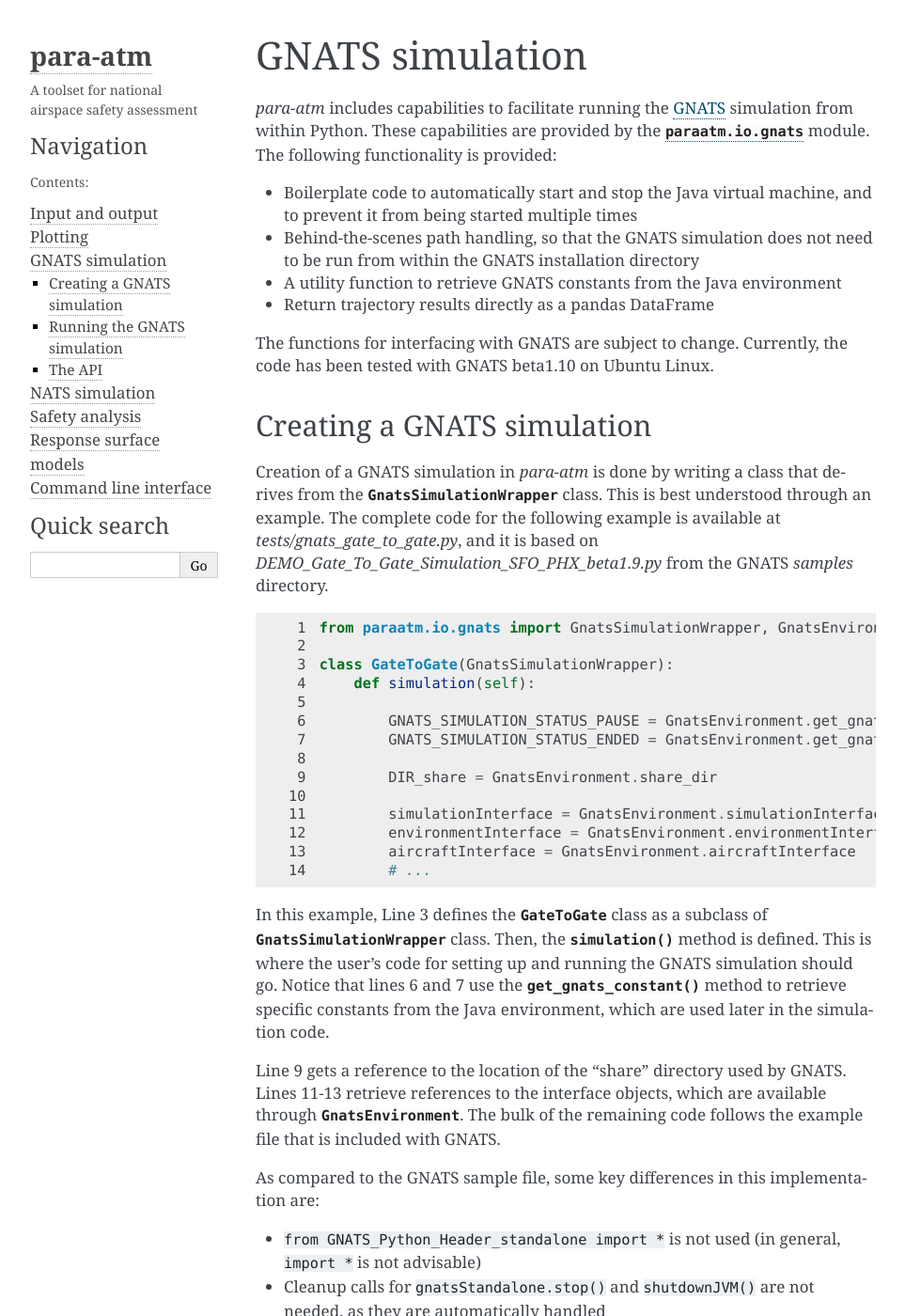
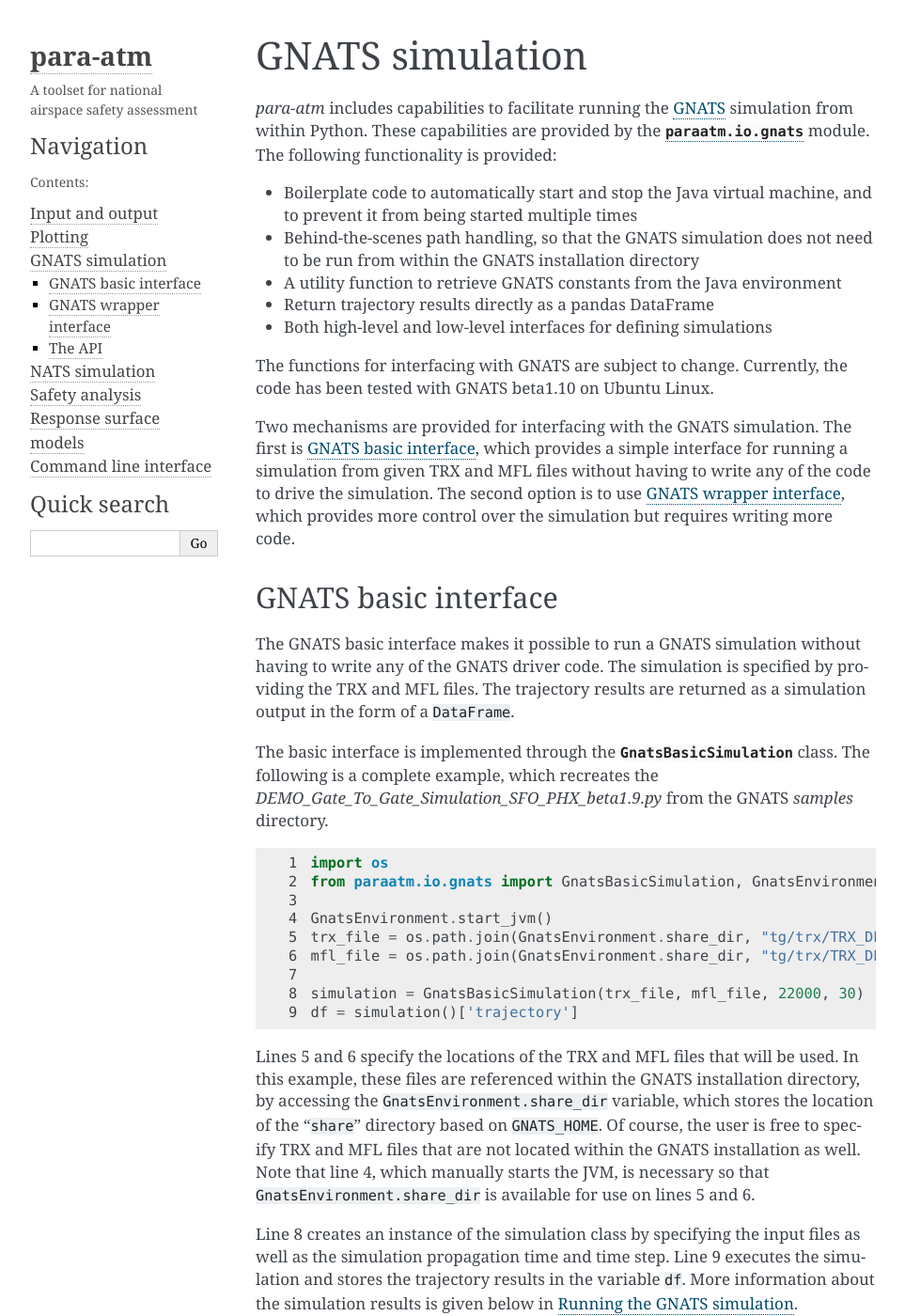
Before and after one commit to ymlasu/para-atm, a Sphinx documentation site: the page built from docs/src/gnats.rst, in a window 1280 px wide and 1400 px high. Shown: the whole window at 94% size, without its empty margins (148-1111 px from the left). Built offline with Sphinx 7.4.7, drawn with Linux system fonts in a browser that asks for light colours; some of the changed text lies outside the part shown.

Commit message:
Add documentation for GnatsBasicSimulation

```diff
--- a/docs/src/gnats.rst
+++ b/docs/src/gnats.rst
@@ -11,13 +11,52 @@ GNATS simulation
 * Behind-the-scenes path handling, so that the GNATS simulation does not need to be run from within the GNATS installation directory
 * A utility function to retrieve GNATS constants from the Java environment
 * Return trajectory results directly as a pandas DataFrame
+* Both high-level and low-level interfaces for defining simulations
 
 The functions for interfacing with GNATS are subject to change.  Currently, the code has been tested with GNATS beta1.10 on Ubuntu Linux.
 
+Two mechanisms are provided for interfacing with the GNATS simulation.  The first is :ref:`gnats-basic`, which provides a simple interface for running a simulation from given TRX and MFL files without having to write any of the code to drive the simulation.  The second option is to use :ref:`gnats-wrapper`, which provides more control over the simulation but requires writing more code.
+
+
+.. _gnats-basic:
+
+GNATS basic interface
+---------------------
+
+The GNATS basic interface makes it possible to run a GNATS simulation without having to write any of the GNATS driver code.  The simulation is specified by providing the TRX and MFL files.  The trajectory results are returned as a simulation output in the form of a :code:`DataFrame`.
+
+The basic interface is implemented through the :py:class:`~paraatm.io.gnats.GnatsBasicSimulation` class.  The following is a complete example, which recreates the `DEMO_Gate_To_Gate_Simulation_SFO_PHX_beta1.9.py` from the GNATS `samples` directory.
+
+.. code-block:: python
+   :linenos:
+
+    import os
+    from paraatm.io.gnats import GnatsBasicSimulation, GnatsEnvironment
+
+    GnatsEnvironment.start_jvm()
+    trx_file = os.path.join(GnatsEnvironment.share_dir, "tg/trx/TRX_DEMO_SFO_PHX_GateToGate_geo.trx")
+    mfl_file = os.path.join(GnatsEnvironment.share_dir, "tg/trx/TRX_DEMO_SFO_PHX_mfl.trx")
+
+    simulation = GnatsBasicSimulation(trx_file, mfl_file, 22000, 30)
+    df = simulation()['trajectory']
+
+Lines 5 and 6 specify the locations of the TRX and MFL files that will be used.  In this example, these files are referenced within the GNATS installation directory, by accessing the :code:`GnatsEnvironment.share_dir` variable, which stores the location of the ":code:`share`" directory based on :code:`GNATS_HOME`.  Of course, the user is free to specify TRX and MFL files that are not located within the GNATS installation as well.  Note that line 4, which manually starts the JVM, is necessary so that :code:`GnatsEnvironment.share_dir` is available for use on lines 5 and 6.
+
+Line 8 creates an instance of the simulation class by specifying the input files as well as the simulation propagation time and time step.  Line 9 executes the simulation and stores the trajectory results in the variable :code:`df`.  More information about the simulation results is given below in :ref:`gnats-run`.
+
+If more control over the simulation is needed, the user can use the :ref:`gnats-wrapper` (the basic simulation interface itself is implemented in terms of the wrapper interface).
+
+.. _gnats-wrapper:
+
+GNATS wrapper interface
+-----------------------
+
+The GNATS wrapper interface is provided for users that need more control over the simulation (e.g., to customize the simulation inputs or to pause the simulation as it runs).  `para-atm` provides a base class that the user can derive from, which automates some of the steps of interfacing with GNATS.
+
 Creating a GNATS simulation
----------------------------
+^^^^^^^^^^^^^^^^^^^^^^^^^^^
 
-Creation of a GNATS simulation in `para-atm` is done by writing a class that derives from the :py:class:`~paraatm.io.gnats.GnatsSimulationWrapper` class.  This is best understood through an example.  The complete code for the following example is available at `tests/gnats_gate_to_gate.py`, and it is based on `DEMO_Gate_To_Gate_Simulation_SFO_PHX_beta1.9.py` from the GNATS `samples` directory.
+The GNATS wrapper interface is used by writing a class that derives from the :py:class:`~paraatm.io.gnats.GnatsSimulationWrapper` class.  This is best understood through an example.  The complete code for the following example is available at `tests/gnats_gate_to_gate.py`, and it is based on `DEMO_Gate_To_Gate_Simulation_SFO_PHX_beta1.9.py` from the GNATS `samples` directory.
 
 .. code-block:: python
    :linenos:
@@ -47,9 +86,10 @@ As compared to the GNATS sample file, some key differences in this implementatio
 * Cleanup calls for :code:`gnatsStandalone.stop()` and :code:`shutdownJVM()` are not needed, as they are automatically handled
 * GNATS constants are retrieved using the utility function :py:meth:`~paraatm.io.gnats.GnatsEnvironment.get_gnats_constant`, as opposed to importing the constants from `GNATS_Python_Header_standalone.py`, where each constant is manually defined
 
+.. _gnats-run:
 
 Running the GNATS simulation
-----------------------------
+^^^^^^^^^^^^^^^^^^^^^^^^^^^^
 
 Once the user-defined class deriving from :py:class:`~paraatm.io.gnats.GnatsSimulationWrapper` has been created, the simulation is executed by creating an instance of the class and calling its :py:meth:`~paraatm.io.gnats.GnatsSimulationWrapper.__call__` method.  This method will handle various setup behind the scenes, such as starting the JVM, creating the :code:`GNATSStandalone` instance, and preparing the current working directory.  Once the simulation is prepared, the user's :py:meth:`~paraatm.io.gnats.GnatsSimulationWrapper.simulation` method is called automatically.  The output file is automatically created by communicating with the user-defined :py:meth:`~paraatm.io.gnats.GnatsSimulationWrapper.write_output` method, and the trajectory results are stored as a DataFrame in the :code:`'trajectory'` key of the returned dictionary.
 
@@ -103,6 +143,9 @@ In this example, the call to :code:`my_sim()` on line 7 uses the :code:`return_d
 The API
 -------
 
+.. autoclass:: paraatm.io.gnats.GnatsBasicSimulation
+    :members: __init__, __call__
+
 .. autoclass:: paraatm.io.gnats.GnatsSimulationWrapper
     :members:
     :special-members:
```
Also changed, not shown: 1 other file.
